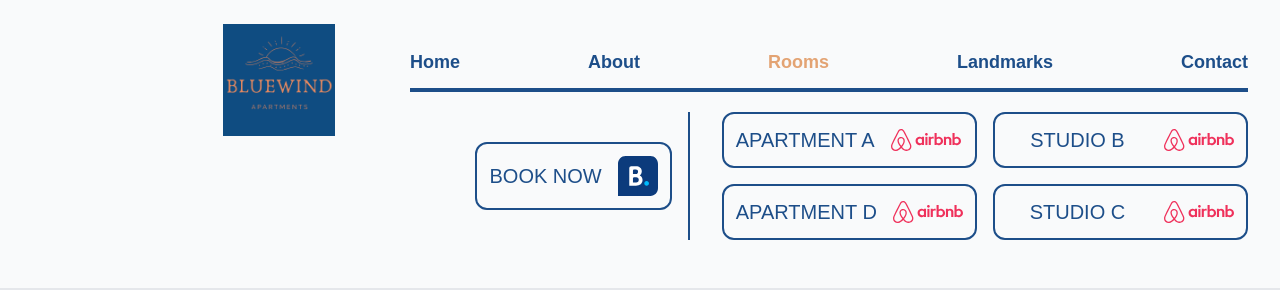
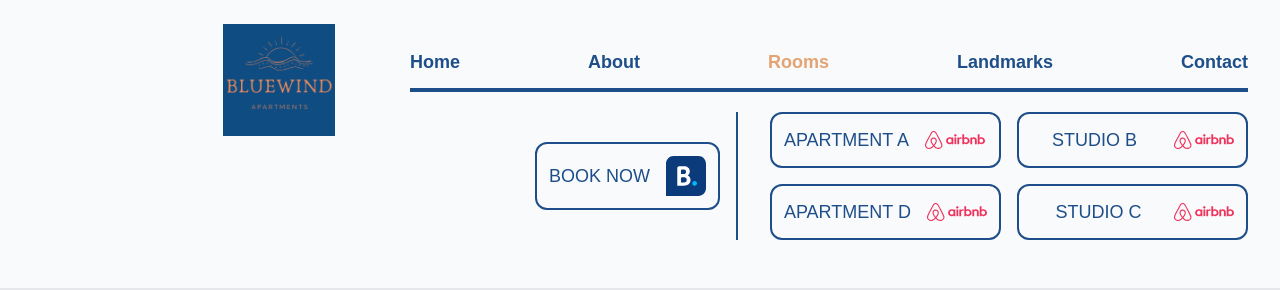
Before and after one commit to KostasTheodoro/Bluewind-apartments, a Next.js app: page /rooms in a window 1280 px wide. Shown: the top 290 px of the page. Built offline with nearby package versions, Linux system fonts and the light colour scheme.

Commit message:
fixed layout for externallinks

```diff
--- a/src/components/ExternalLinks.tsx
+++ b/src/components/ExternalLinks.tsx
@@ -3,13 +3,13 @@ import Link from "next/link";
 
 const ExternalLinks = () => {
   return (
-    <div className="flex justify-end py-12 items-center">
+    <div className="flex flex-col lg:flex-row justify-end py-12 items-center">
       {/* Booking Button */}
       <div className="p-4">
         <Link
           href="https://www.booking.com/hotel/gr/bluewind-apartments-near-the-sea"
           target="_blank"
-          className="group flex items-center border-2 border-primary bg-neutral-white text-primary rounded-xl px-3 py-3 text-xl font-medium
+          className="group flex items-center border-2 border-primary bg-neutral-white text-primary rounded-xl px-3 py-3 text-lg font-medium
           hover:border-4 hover:font-bold hover:bg-neutral-lightGray hover:border-primary-coral hover:scale-95 hover:transition-all hover:ease-in-out
           focus:outline-none focus:ring-0 focus:ring-primary-coral focus:ring-opacity-50 focus:ring-offset-2 transition-all duration-300 ease-in-out"
         >
@@ -25,15 +25,16 @@ const ExternalLinks = () => {
           </div>
         </Link>
       </div>
-      {/* Separator Line */}
-      <div className="border-l-2 border-primary h-32 p-4"></div>
+      {/* Separator: vertical on lg, horizontal on smaller screens */}
+      <div className="hidden lg:block border-l-2 border-primary h-32 p-4"></div>
+      <div className="block lg:hidden border-t-2 border-primary w-full p-4"></div>
       {/* Airbnb Links */}
-      <div className="grid grid-cols-2 gap-4">
+      <div className="grid grid-cols-1 md:grid-cols-2 gap-4">
         <div className="flex flex-col space-y-4">
           <Link
             href="https://www.airbnb.gr/rooms/42484053?source_impression_id=p3_1737825240_P3C4R2jrZDklesW-"
             target="_blank"
-            className="group flex items-center border-2 border-primary bg-neutral-white text-primary rounded-xl px-3 py-3 text-xl font-medium
+            className="group flex items-center border-2 border-primary bg-neutral-white text-primary rounded-xl px-3 py-3 text-lg font-medium
               hover:border-4 hover:border-primary-coral hover:text-primary hover:font-bold hover:bg-neutral-lightGray hover:scale-95 hover:transition-all hover:ease-in-out
               focus:outline-none focus:ring-0 focus:ring-primary-coral focus:ring-opacity-50 focus:ring-offset-2 transition-all duration-300 ease-in-out"
           >
@@ -42,7 +43,7 @@ const ExternalLinks = () => {
               <Image
                 src="/images/airbnblogo.svg"
                 alt="airbnb logo"
-                width={70}
+                width={60}
                 height={40}
                 className="ml-4"
               />
@@ -51,7 +52,7 @@ const ExternalLinks = () => {
           <Link
             href="https://www.airbnb.gr/rooms/42777596?_set_bev_on_new_domain=1621165347_ZTVkMDM5YzZlMTU3&source_impression_id=p3_1621170584_CcF%2Fa1X3vFl2ID62&guests=1&adults=1"
             target="_blank"
-            className="group flex items-center border-2 border-primary bg-neutral-white text-primary rounded-xl px-3 py-3 text-xl font-medium
+            className="group flex items-center border-2 border-primary bg-neutral-white text-primary rounded-xl px-3 py-3 text-lg font-medium
               hover:border-4 hover:border-primary-coral hover:text-primary hover:font-bold hover:bg-neutral-lightGray hover:scale-95 hover:transition-all hover:ease-in-out
               focus:outline-none focus:ring-0 focus:ring-primary-coral focus:ring-opacity-50 focus:ring-offset-2 transition-all duration-300 ease-in-out"
           >
@@ -60,7 +61,7 @@ const ExternalLinks = () => {
               <Image
                 src="/images/airbnblogo.svg"
                 alt="airbnb logo"
-                width={70}
+                width={60}
                 height={40}
                 className="ml-4"
               />
@@ -71,7 +72,7 @@ const ExternalLinks = () => {
           <Link
             href="https://www.airbnb.gr/rooms/42659201?source_impression_id=p3_1737825305_P39x8L5HZgonR4Kn"
             target="_blank"
-            className="group flex items-center border-2 border-primary bg-neutral-white text-primary rounded-xl px-3 py-3 text-xl font-medium
+            className="group flex items-center border-2 border-primary bg-neutral-white text-primary rounded-xl px-3 py-3 text-lg font-medium
               hover:border-4 hover:border-primary-coral hover:text-primary hover:font-bold hover:bg-neutral-lightGray hover:scale-95 hover:transition-all hover:ease-in-out
               focus:outline-none focus:ring-0 focus:ring-primary-coral focus:ring-opacity-50 focus:ring-offset-2 transition-all duration-300 ease-in-out"
           >
@@ -80,7 +81,7 @@ const ExternalLinks = () => {
               <Image
                 src="/images/airbnblogo.svg"
                 alt="airbnb logo"
-                width={70}
+                width={60}
                 height={40}
                 className="ml-4"
               />
@@ -89,7 +90,7 @@ const ExternalLinks = () => {
           <Link
             href="https://www.airbnb.com.mt/rooms/42776701?source_impression_id=p3_1737825333_P3zpllITeIVmLpa3"
             target="_blank"
-            className="group flex items-center border-2 border-primary bg-neutral-white text-primary rounded-xl px-3 py-3 text-xl font-medium
+            className="group flex items-center border-2 border-primary bg-neutral-white text-primary rounded-xl px-3 py-3 text-lg font-medium
               hover:border-4 hover:border-primary-coral hover:text-primary hover:font-bold hover:bg-neutral-lightGray hover:scale-95 hover:transition-all hover:ease-in-out
               focus:outline-none focus:ring-0 focus:ring-primary-coral focus:ring-opacity-50 focus:ring-offset-2 transition-all duration-300 ease-in-out"
           >
@@ -98,9 +99,9 @@ const ExternalLinks = () => {
               <Image
                 src="/images/airbnblogo.svg"
                 alt="airbnb logo"
-                width={70}
+                width={60}
                 height={40}
-                className="ml-4"
+                className="ml-2"
               />
             </div>
           </Link>
```
